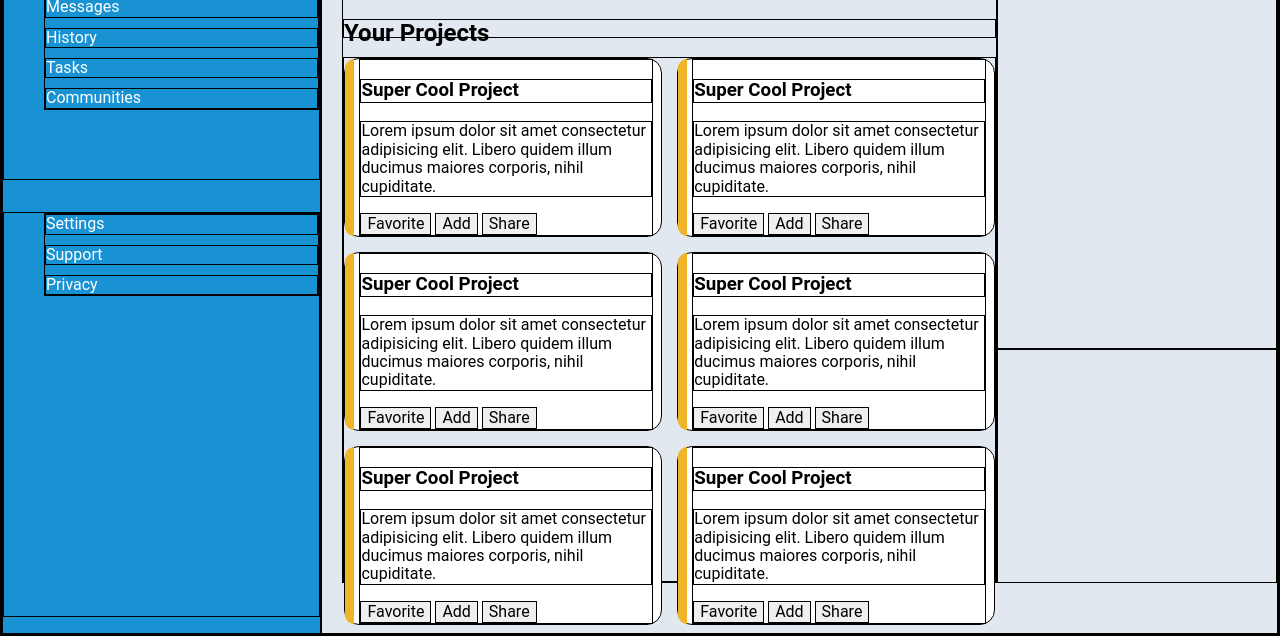
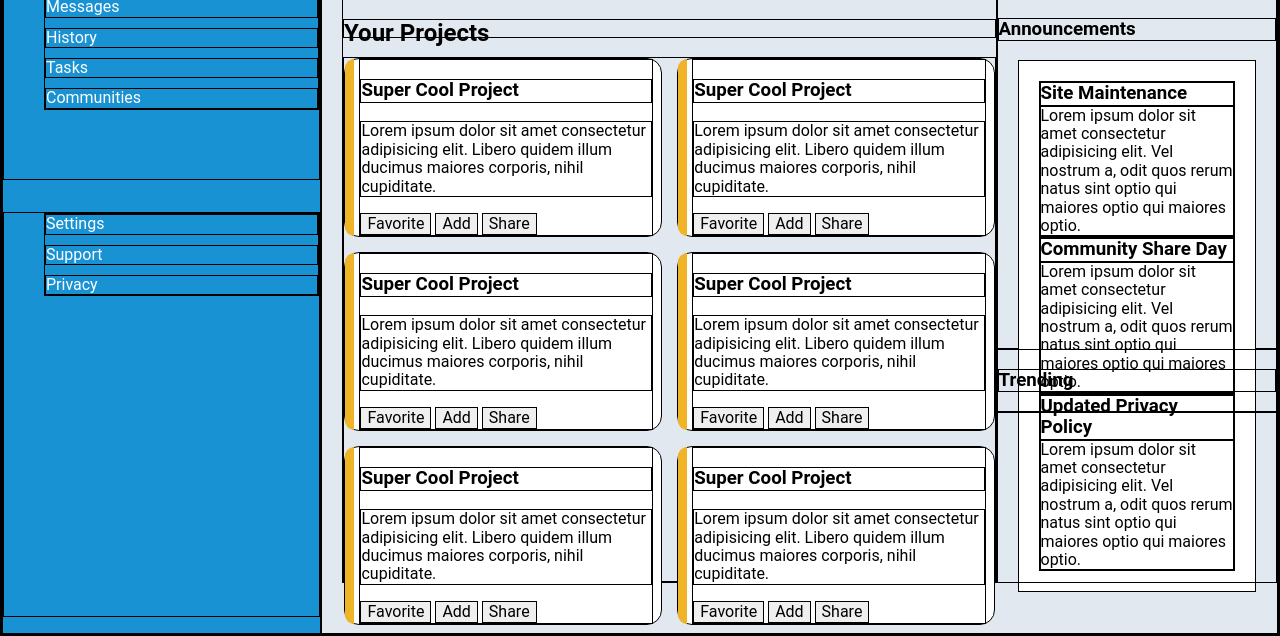
Before and after one commit to amineennaciri/odin-project-admin-dashboard, a plain HTML site: page index.html in a window 1280 px wide. Shown: the part 164-800 px from the top of the page. Drawn offline with Linux system fonts and the light colour scheme.

Commit message:
made the .right-upper-box section added content and some styling, will still need some small fixes.

```diff
--- a/css/styles.css
+++ b/css/styles.css
@@ -211,3 +211,14 @@ body {
     border: 0px;
     border-radius: 15px 0 0 15px;
 }
+
+/* right-upper-box */
+.announcements-box {
+    margin: 0 20px;
+    background-color: white;
+    padding: 20px;
+}
+
+.announcements-box * {
+    margin: 0;
+}
--- a/index.html
+++ b/index.html
@@ -118,8 +118,27 @@
                 </div>
             </div>
         </div>
-        <div class="right-upper-box"></div>
-        <div class="right-lower-box"></div>
+        <div class="right-upper-box">
+            <h3>Announcements</h3>
+            <div class="announcements-box">
+                <div class="announcement-one">
+                    <h3>Site Maintenance</h3>
+                    <p>Lorem ipsum dolor sit amet consectetur adipisicing elit. Vel nostrum a, odit quos rerum natus sint optio qui maiores optio qui maiores optio.</p>
+                </div>
+                <div class="announcement-two">
+                    <h3>Community Share Day</h3>
+                    <p>Lorem ipsum dolor sit amet consectetur adipisicing elit. Vel nostrum a, odit quos rerum natus sint optio qui maiores optio qui maiores optio.</p>
+                </div>
+                <div class="announcement-three">
+                    <h3>Updated Privacy Policy</h3>
+                    <p>Lorem ipsum dolor sit amet consectetur adipisicing elit. Vel nostrum a, odit quos rerum natus sint optio qui maiores optio qui maiores optio.</p>
+                </div>
+            </div>
+        </div>
+        <div class="right-lower-box">
+            <h3>Trending</h3>
+            <div class="trending-box"></div>
+        </div>
     </div>
     <script src="javascript/script.js"></script>
 </body>
```
Also changed, not shown: 1 other file.
